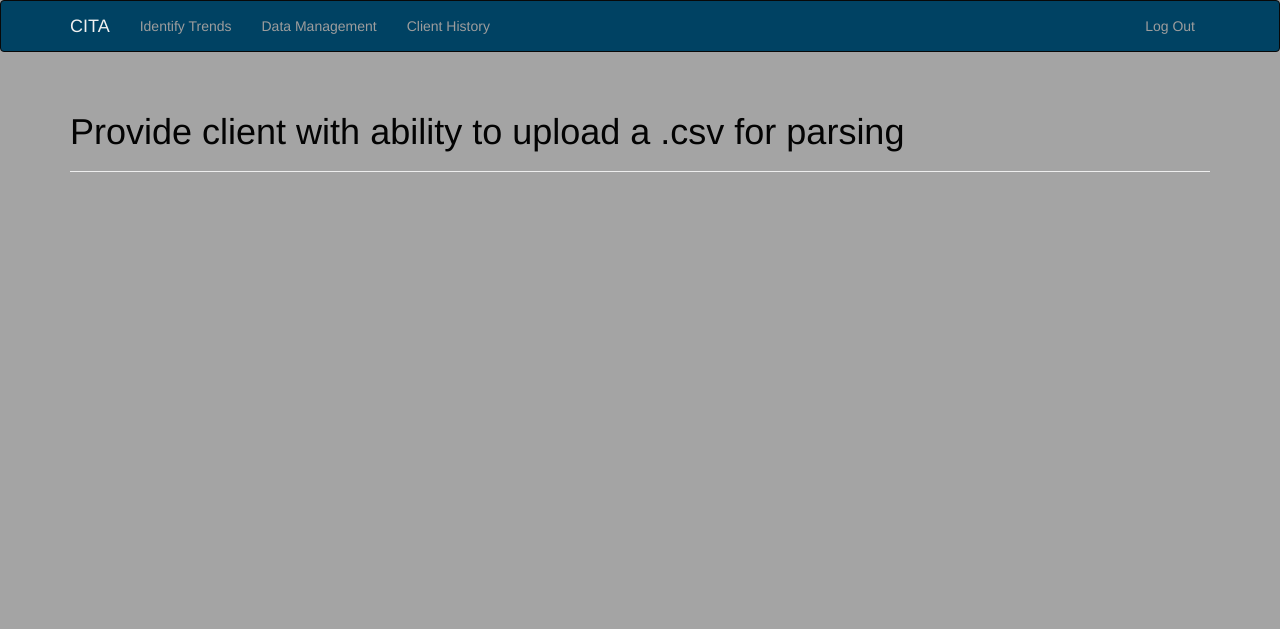
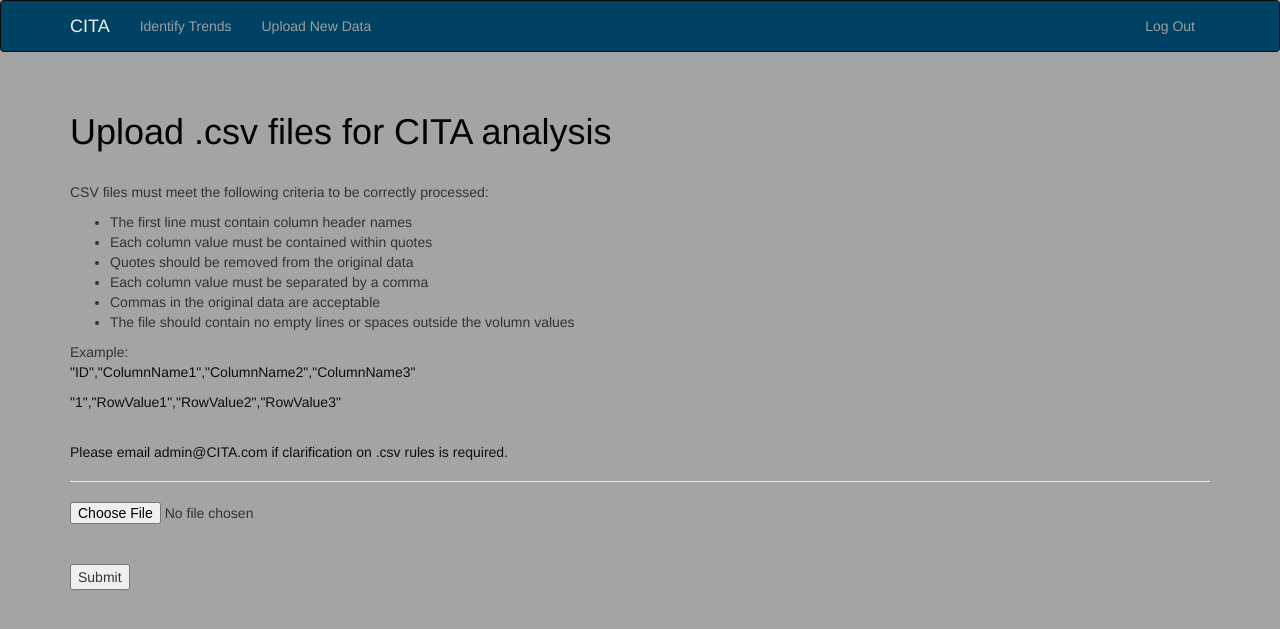
Before and after one commit to mmmarchman/CITA, a Flask app: page /datamanagement in a window 1280 px wide. Shown: the top 629 px of the page. Run offline with Flask 2, Linux system fonts and the light colour scheme; the visitor is signed in with stand-in values (Sample User, id 1); data comes from the database, SQL or seed files in the repository; parts of the project's set-up code (start-up, migrations or seed data) failed here and were passed over; some libraries are stand-ins or nearby versions.

Commit message:
add user action now emails new user w/ login info -- function works, but email is rejected by gmail email servers -- would work if we had credentials, but we're faking those w/ admin@cita.com
removed reference to history

datamanagement updated

```diff
--- a/Web/app/main/views.py
+++ b/Web/app/main/views.py
@@ -1,3 +1,5 @@
+from time import sleep
+
 from flask import render_template, request, g, flash, redirect, url_for
 import flask
 from flask.ext.login import login_required, current_user
@@ -10,6 +12,7 @@ from . import forms
 import sqlite3
 from .. import models
 from .. import db
+from ..email import send_email
 from .Parser import Parser
 import os
 
@@ -44,6 +47,14 @@ def index():
     return render_template('index.html')
 
 
+@main.route('/upload', methods=['POST'])
+@login_required
+def upload():
+    for i in range(8):
+            sleep(.5)
+    flash("Your file has been uploaded and will be analyzed within 24 hours.  You will be emailed when analysis is complete and your data is available for viewing.")
+    return render_template('index.html')
+
 @main.route('/cadmin', methods=['GET','POST'])
 @login_required
 def cadmin():
@@ -71,7 +82,11 @@ def uadmin():
         form = forms.AddUserForm(request.form)
         user = models.User(username = form.user_name.data, email = form.user_email.data, password = 'citanewuser', company_id = form.user_company.data)
         db.session.add(user)
+        send_email(user.email, 'CITA Account Created', 'auth/email/confirm', user=user)
+        #sending actually fails currently b/c we're using google email server w/ admin@CITA.com sending - would work with right creds in APP variables
+        flash('Confirmation email sent to ' + user.email)
         return redirect(request.url)
+
     return render_template('uadmin.html', userlist=userlist, form=form)
 
 
--- a/Web/app/templates/base.html
+++ b/Web/app/templates/base.html
@@ -25,8 +25,7 @@
             <ul class="nav navbar-nav">
                 {% if current_user.is_authenticated %}
                 <li><a href="{{ url_for('main.trends') }}">Identify Trends</a></li>
-                <li><a href="{{ url_for('main.datamanagement') }}">Data Management</a></li>
-                <li><a href="{{ url_for('main.history') }}">Client History</a></li>
+                <li><a href="{{ url_for('main.datamanagement') }}">Upload New Data</a></li>
                     {% if current_user.role_id == 3 %}
                     <li><a href="{{ url_for('main.cadmin') }}">Admin-Companies</a></li>
                     <li><a href="{{ url_for('main.uadmin') }}">Admin-Users</a></li>
--- a/Web/app/templates/datamanagement.html
+++ b/Web/app/templates/datamanagement.html
@@ -4,12 +4,27 @@
 
 {% block page_content %}
 <div class="page-header">
-<h1>Provide client with ability to upload a .csv for parsing</h1>
+<h1>Upload .csv files for CITA analysis</h1>
+<br />
+CSV files must meet the following criteria to be correctly processed:<p/>
 <ul>
-
+    <li>The first line must contain column header names</li>
+    <li>Each column value must be contained within quotes</li>
+    <li>Quotes should be removed from the original data</li>
+    <li>Each column value must be separated by a comma</li>
+    <li>Commas in the original data are acceptable</li>
+    <li>The file should contain no empty lines or spaces outside the volumn values</li><p/>
 </ul>
+Example:<p/>
+"ID","ColumnName1","ColumnName2","ColumnName3"<p/>
+"1","RowValue1","RowValue2","RowValue3"<p/><br />
+Please email admin@CITA.com if clarification on .csv rules is required.<br />
 </div>
-
-
+    <body>
+    <form action="/upload" method="post" enctype="multipart/form-data">
+        <input type="file" name="uploadfile"><br /><br />
+        <input type="submit" name="Upload File">
+    </form>
+    </body>
 <br /><br />
 {% endblock %}
```
